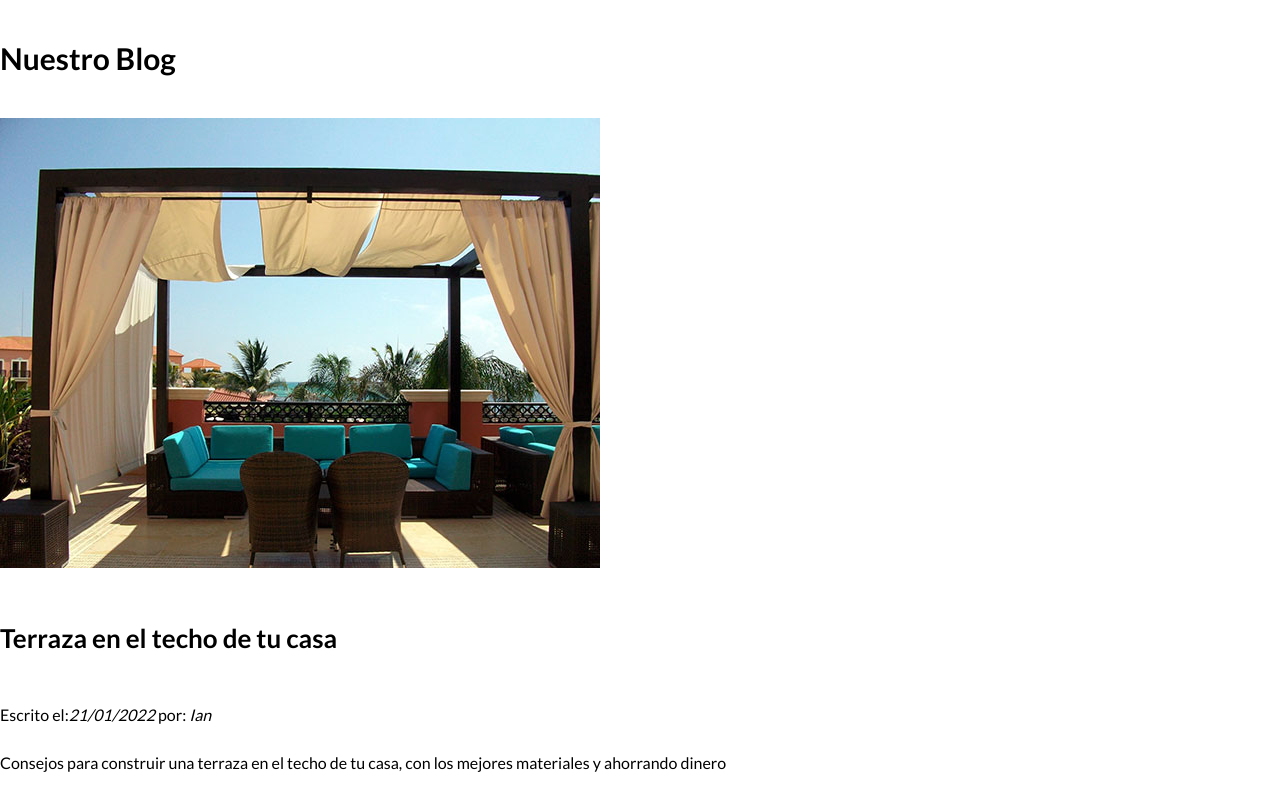
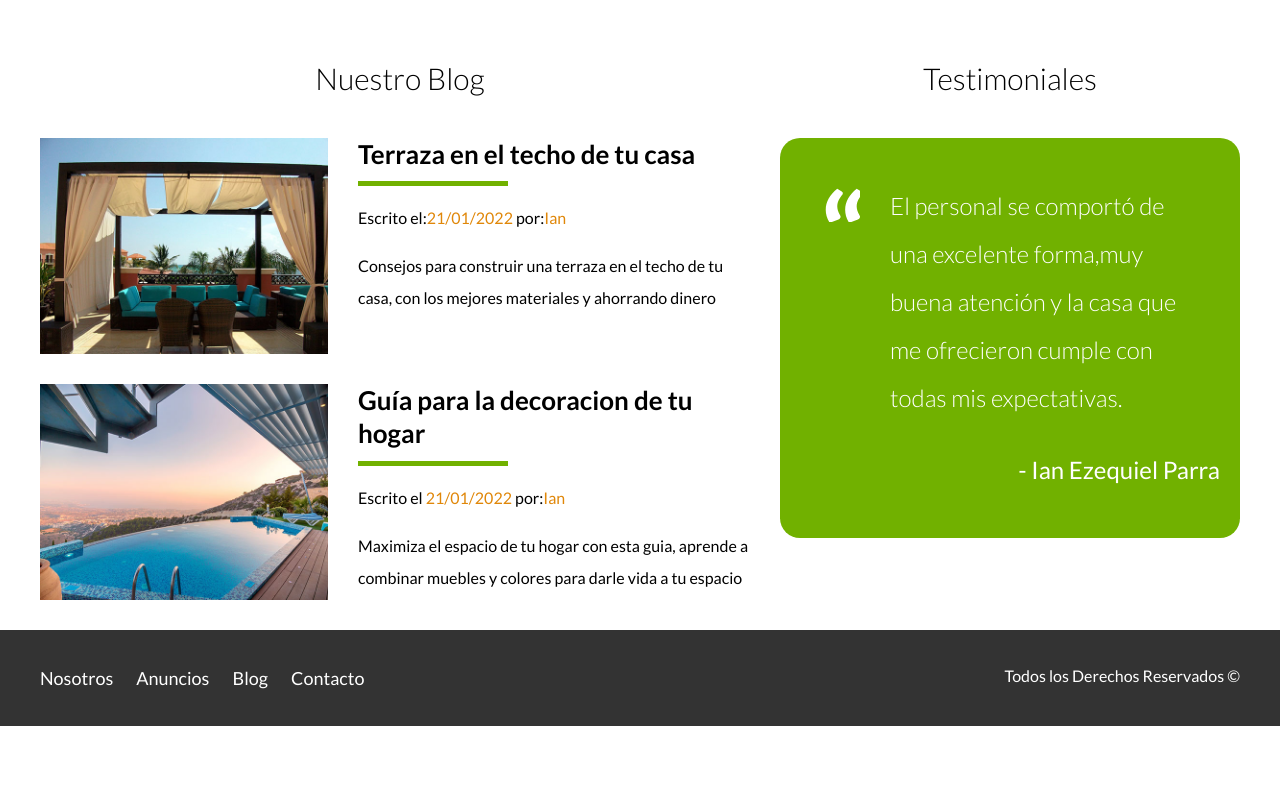
Before and after one commit to ian-parra/bienes_raices-, a plain HTML site: page index.html in a window 1280 px wide. Shown: the part 2530-3320 px from the top of the page. After the commit the page ends 3256 px from the top, so only its background shows below. Drawn offline with Linux system fonts and the light colour scheme.

Commit message:
Add files via upload

```diff
--- a/css/styles.css
+++ b/css/styles.css
@@ -180,3 +180,90 @@ margin-right: 2rem;
  .contendida-contacto p{
      font-size:1.8rem;
  }
+
+ /** seccion inferior**/
+ .seccion-inferior{
+    display:flex;
+    justify-content:space-between;
+
+ }
+ .seccion-inferior .blog{
+    flex-basis: 60%;
+ }
+ .seccion-inferior .testimoniales{
+    flex-basis: calc(40% - 2rem);
+
+ }
+
+ .entrada-blog{
+     display:flex;
+     justify-content:space-between;
+     margin-bottom: 2rem;
+
+ }
+ .entrada-blog:last-of-type{
+     margin-bottom: 0;
+ }
+ .entrada-blog .imagen{
+    flex-basis: 40%;
+
+ }
+ .entrada-blog .texto-entrada{
+    flex-basis: calc(60% - 3rem);
+ }
+ .texto-entrada a{
+     color: black;
+     text-decoration: none;
+ }
+ .texto-entrada h4{
+     margin: 0;
+     line-height:1.3;
+ }
+ .texto-entrada h4::after{
+    content: " ";
+    display: block;
+    width:15rem;
+    height: .5rem;
+    background-color: #71B100;
+    margin-top: 1rem;
+}
+.texto-entrada span{
+    color: #e08709;
+}
+/** testimoniales**/
+.testimonial{
+    background-color: #71B100;
+    font-size: 2.4rem;
+    padding: 2rem;
+    color: white;
+    border-radius: 2rem;
+}
+.testimonial p{
+    text-align: right;
+}
+.testimonial blockquote::before{
+    content: "";
+    background-image: url(../img/comilla.svg);
+    width:4rem;height:4rem;
+    position: absolute;
+    left: -2rem;
+}
+.testimonial blockquote{
+    position: relative;
+    padding-left: 5rem;
+    font-weight: 300;
+}
+/** footer */
+.site-footer{
+    background-color: #333333;
+    margin: 0;
+}
+.contenedor-footer{
+    padding: 3rem 0;
+    display:flex;
+    justify-content: space-between;
+}
+.copy{
+    margin: 0;
+    color:white;
+}
--- a/index.html
+++ b/index.html
@@ -141,35 +141,50 @@
         </div>
     </section>
 
-    <section>
-        <h3>Nuestro Blog</h3>
+    <div class="seccion-inferior contenedor seccion">
+        <section class="blog" >
+            <h3 class="centrar-texto fw-300">Nuestro Blog</h3>
 
-        <article>
+            <article class="entrada-blog">
+                <div class="imagen">
                     <img src="img/blog1.jpg" alt="Entrada de blog">
+                </div>
+                <div class="texto-entrada">
+                    <a href="#">
                         <h4>Terraza en el techo de tu casa</h4>
-            <p>Escrito el:<em>21/01/2022</em> por: <em>Ian</em></p>
+                    </a>
+                    <p>Escrito el:<span>21/01/2022</span> por:<span>Ian</span></p>
                     <p>Consejos para construir una terraza en el techo de tu casa, con los mejores materiales y ahorrando dinero</p>
+                </div>
             </article>
 
-        <article>
+            <article class="entrada-blog">
+                <div class="imagen">
                     <img src="img/blog2.jpg" alt="Entrada de blog">
+                </div>
+                <div class="texto-entrada">
+                    <a href="#">
                         <h4>Guía para la decoracion de tu hogar</h4>
-            <p>Escrito el:<em>21/01/2022</em> por: <em>Ian</em></p>
+                    </a>
+                    <p>Escrito el <span>21/01/2022</span> por:<span>Ian</span></p>
                     <p>Maximiza el espacio de tu hogar con esta guia, aprende a combinar muebles y colores para darle vida a tu espacio</p>
+                </div>
             </article>
 
         </section>
 
-    <section>
-        <h3>Testimoniales</h3>
+        <section class="testimoniales">
+            <h3 class="centrar-texto fw-300">Testimoniales</h3>
+            <div class="testimonial">
                 <blockquote>
                     El personal se comportó de una excelente forma,muy buena atención y la casa que me ofrecieron cumple con todas mis expectativas.
                 </blockquote>
                 <p>- Ian Ezequiel Parra</p>
-
+            </div>
         </section>
-
-    <footer>
+    </div>
+    <footer class="site-footer seccion">
+        <div class="contenedor contenedor-footer">
                 <nav class="navegacion">
                     <a href="nosotros.html">Nosotros</a>
                     <a href="anuncios.html">Anuncios</a>
@@ -177,8 +192,8 @@
                     <a href="contacto.html">Contacto</a>
                 </nav>
 
-    <p>Todos los Derechos Reservados &copy;</p>
-
+            <p class="copy">Todos los Derechos Reservados &copy;</p>
+        </div>
     </footer>
 
 
```
Lines whose indentation alone changed are shown as unchanged.
